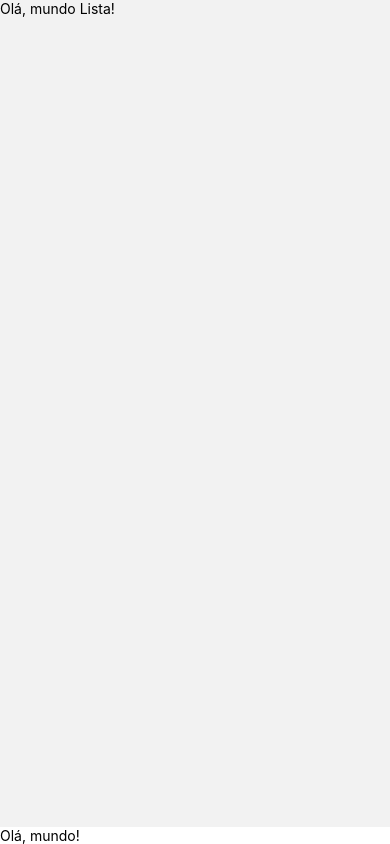
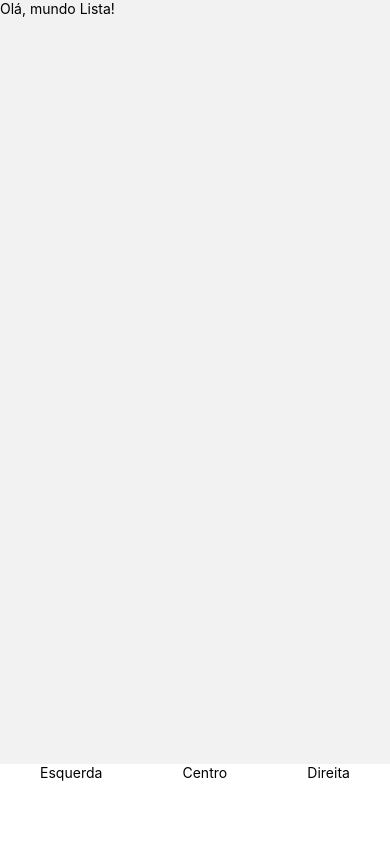
Before and after one commit to HenriqueCerrano/ReactNative-App, a React Native app: screen /BottomRoutes in a window 390 px wide. Built offline with nearby package versions, Linux system fonts and the light colour scheme.

Commit message:
Criando area no bottom, deixando mais organizando para aplicar o botao na segunda tela

```diff
--- a/assets/src/components/CustomTabBar/index.tsx
+++ b/assets/src/components/CustomTabBar/index.tsx
@@ -1,11 +1,20 @@
 import React from "react";
-import { Text } from "react-native";
+import { Text, Touchable, TouchableOpacity, View } from "react-native";
 import { style } from "./styles";
 
 export default ({state, navigation}: any) => {
    return(
-   <Text>
-        Olá, mundo!
-    </Text>
+   <View style={style.tabArea}>
+      <TouchableOpacity>
+         <Text>Esquerda</Text>
+      </TouchableOpacity>
+      <TouchableOpacity>
+         <Text>Centro</Text>
+      </TouchableOpacity>
+      <TouchableOpacity>
+         <Text>Direita</Text>
+      </TouchableOpacity>
+
+   </View>
    )
 }
--- a/assets/src/components/CustomTabBar/styles.ts
+++ b/assets/src/components/CustomTabBar/styles.ts
@@ -2,25 +2,9 @@
 import { themas } from "../../global/themas";
 
 export const style = StyleSheet.create({
-    button: {
-        width: 250,
-        height: 50,
-        alignItems: 'center',
-        justifyContent: 'center',
-        backgroundColor: themas.colors.primary,
-        borderRadius: 40,
-        shadowColor: "#000",
-        shadowOffset: {
-            width: 0,
-            height: 3,
-        },
-        shadowOpacity: 0.29,
-        shadowRadius: 4.65,
-        elevation: 7,
-    },
-    textButton: {
-        fontSize: 16,
-        color: '#FFF',
-        fontWeight: 'bold'
-    },
+    tabArea:{
+        flexDirection: "row",
+        height: 80,
+        justifyContent: "space-around",
+    }
 })
```
